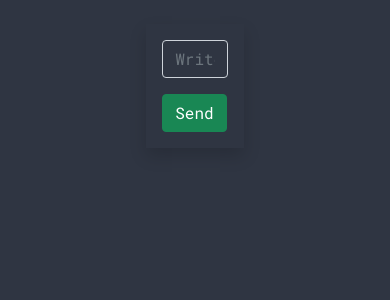
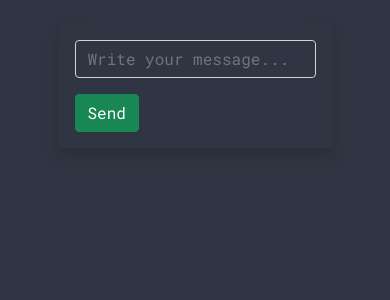
Before and after one commit to ashk11534/Thesis-project-member-finder-, a Django app: page /user-message/1/1 in a window 390 px wide. Shown: the part 194-494 px from the top of the page. Run offline with Django 4.2, Linux system fonts and the light colour scheme; a user stored in the database is signed in; data comes from the database, SQL or seed files in the repository; some libraries are stand-ins or nearby versions.

Commit message:
updated message-form style

```diff
--- a/main_app/static/main_app/css/index.css
+++ b/main_app/static/main_app/css/index.css
@@ -63,7 +63,7 @@ option{
     }
 }
 @media only screen and (max-width: 912px){
-    .login-form, .signup-form{
+    .login-form, .signup-form, .message-form{
         width: 70% !important;
     }
     .update-room{
--- a/main_app/templates/main_app/user-message.html
+++ b/main_app/templates/main_app/user-message.html
@@ -1,7 +1,7 @@
 {% extends 'main_app/base.html' %}
 
 {% block content %}
-    <form action="{% url 'user-message' sender_id receiver_id %}" method="post" class="shadow w-25 p-3 mx-auto mt-4">
+    <form action="{% url 'user-message' sender_id receiver_id %}" method="post" class="shadow w-25 p-3 mx-auto mt-4 message-form">
         {% csrf_token %}
         {% if messages %}
             {% for message in messages %}
```
